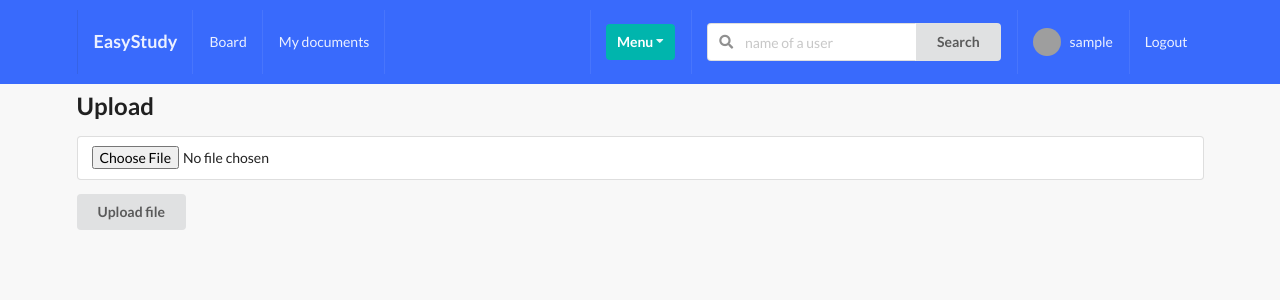
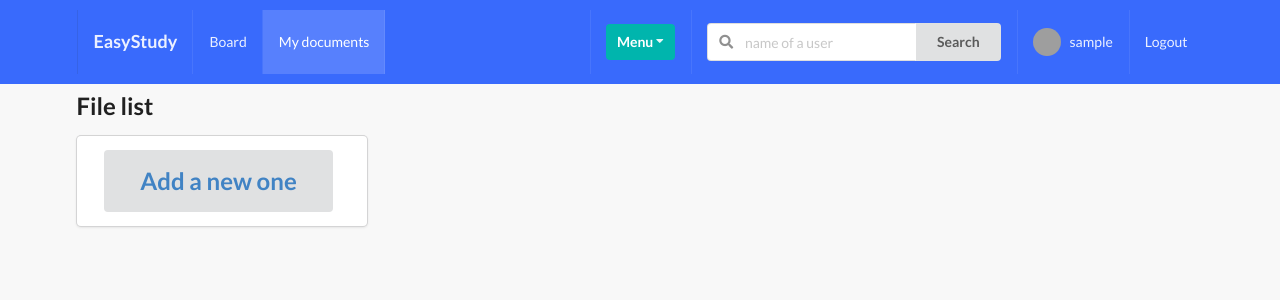
Before and after one commit to TrezorTop/EasyStudy, a Django app: page /documents/ in a window 1280 px wide. Shown: the top 300 px of the page. Run offline with Django 3.2, Linux system fonts and the light colour scheme; the visitor is signed in with stand-in values (Sample User, id 1); data comes from the database, SQL or seed files in the repository; data that the repository does not hold is empty; some libraries are stand-ins or nearby versions; grey boxes are pictures that could not be loaded.

Commit message:
files feature update

```diff
--- a/EasyStudy/documents/models.py
+++ b/EasyStudy/documents/models.py
@@ -11,3 +11,7 @@ class File(models.Model):
 
     def __str__(self):
         return self.title
+
+    def delete(self, *args, **kwargs):
+        self.user_file.delete()
+        super().delete(*args, **kwargs)
--- a/EasyStudy/documents/templates/file_list.html
+++ b/EasyStudy/documents/templates/file_list.html
@@ -21,14 +21,18 @@
             </div>
         </div>
 
-        {% for file in files %}
+        {% for file in user_files %}
 
             <div class="card">
                 <div class="content">
                     <div class="header">{{ file.title }}</div>
-                    <div class="meta">{{ file.author }}</div>
+                    <div class="meta">{{ file.author.user }}</div>
                     <div class="description">
-                        <a href="{{ file.user_file.url }}">Download this file</a>
+                        <a class="mini ui primary button" href="{{ file.user_file.url }}">Download</a>
+                        <form action="{% url 'documents:file_delete' file.pk %}" method="post">
+                            {% csrf_token %}
+                            <button class="mini ui red button mt-5" type="submit">Delete</button>
+                        </form>
                     </div>
                 </div>
             </div>
--- a/EasyStudy/documents/urls.py
+++ b/EasyStudy/documents/urls.py
@@ -4,9 +4,7 @@ from .views import *
 app_name = 'documents'
 
 urlpatterns = [
-    path('', upload, name='upload_file'),
-    path('files', file_list, name='file_list'),
-    path('files/upload', file_upload, name='file_upload'),
-
-    path('class/files', FileListView.as_view(), name='class_file_list'),
+    path('', FileListView.as_view(), name='file_list'),
+    path('upload', FileUploadView.as_view(), name='file_upload'),
+    path('delete/<int:pk>', file_delete, name='file_delete'),
 ]
--- a/EasyStudy/documents/views.py
+++ b/EasyStudy/documents/views.py
@@ -3,52 +3,79 @@ from django.core.files.storage import FileSystemStorage
 from django.contrib.auth.decorators import login_required
 from .forms import FileForm
 from .models import Profile, File
-from django.views.generic import ListView
+from django.views.generic import ListView, CreateView
+from django.contrib.auth.mixins import LoginRequiredMixin
+from django.contrib.auth.models import User
+from django.urls import reverse_lazy
 
 
-@login_required
-def upload(request):
-    context = {}
-    if request.method == 'POST':
-        uploaded_file = request.FILES['document']
-        file_storage = FileSystemStorage()
-        name = file_storage.save(uploaded_file.name, uploaded_file)
-        url = file_storage.url(name)
-        context['url'] = file_storage.url(name)
-    return render(request, 'upload/upload.html', context)
+# @login_required
+# def upload(request):
+#     context = {}
+#     if request.method == 'POST':
+#         uploaded_file = request.FILES['document']
+#         file_storage = FileSystemStorage()
+#         name = file_storage.save(uploaded_file.name, uploaded_file)
+#         url = file_storage.url(name)
+#         context['url'] = file_storage.url(name)
+#     return render(request, 'upload/upload.html', context)
 
 
-def file_list(request):
-    profile = Profile.objects.get(user=request.user)
-    files = File.objects.filter(author=profile)
+# @login_required
+# def file_upload(request):
+#     profile = Profile.objects.get(user=request.user)
+#
+#     if request.method == 'POST':
+#         file_form = FileForm(request.POST, request.FILES)
+#         if file_form.is_valid():
+#             instance = file_form.save(commit=False)
+#             instance.author = profile
+#             instance.save()
+#             return redirect('documents:file_list')
+#     else:
+#         file_form = FileForm()
+#
+#     context = {
+#         'form': file_form
+#     }
+#     return render(request, 'file_upload.html', context)
 
-    context = {
-        'files': files
-    }
-    return render(request, 'file_list.html', context)
+def file_delete(request, pk):
+    if request.method == 'POST':
+        file = File.objects.get(pk=pk)
+        file.delete()
+        return redirect('documents:file_list')
 
 
-@login_required
-def file_upload(request):
-    profile = Profile.objects.get(user=request.user)
+class FileListView(LoginRequiredMixin, ListView):
+    model = File
+    queryset = File.objects.all().order_by('-created_at')
+    template_name = 'file_list.html'
+    context_object_name = 'files'
 
-    if request.method == 'POST':
-        file_form = FileForm(request.POST, request.FILES)
-        if file_form.is_valid():
-            instance = file_form.save(commit=False)
-            instance.author = profile
-            instance.save()
-            return redirect('documents:file_list')
-    else:
-        file_form = FileForm()
+    def get_context_data(self, *, object_list=None, **kwargs):
+        context = super(FileListView, self).get_context_data(**kwargs)
+        context['user_files'] = self.get_user_files()
+        return context
 
-    context = {
-        'form': file_form
-    }
-    return render(request, 'file_upload.html', context)
+    def get_user_files(self):
+        user = User.objects.get(username__iexact=self.request.user)
+        profile = Profile.objects.get(user=user)
+        return super(FileListView, self).get_queryset().filter(author=profile)
 
 
-class FileListView(ListView):
+class FileUploadView(LoginRequiredMixin, CreateView):
     model = File
-    template_name = 'file_list.html'
-    context_object_name = 'files'
+    form_class = FileForm
+    success_url = reverse_lazy('file_list')
+    template_name = 'file_upload.html'
+
+    def form_valid(self, form):
+        user = User.objects.get(username__iexact=self.request.user)
+        profile = Profile.objects.get(user=user)
+
+        self.instance = form.save(commit=False)
+        self.instance.author = profile
+        self.instance.save()
+
+        return redirect('documents:file_list')
--- a/EasyStudy/static_project/style.css
+++ b/EasyStudy/static_project/style.css
@@ -38,3 +38,7 @@ body {
 .comment-box {
     display: none;
 }
+
+.red-font {
+    color: darkred!important;
+}
```
Also changed, not shown: 3 other files.
